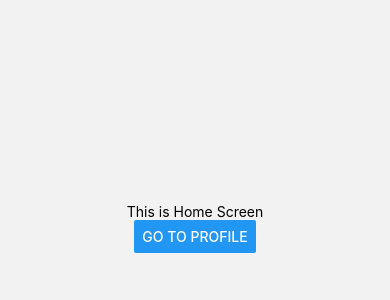
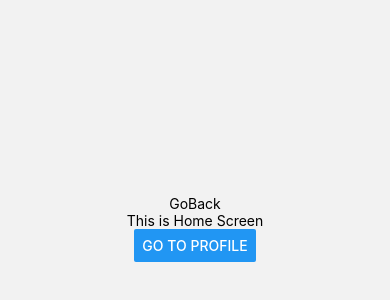
Before and after one commit to kwakyebrilliant/MainApp-mobile, a React Native app: screen / in a window 390 px wide. Shown: the part 194-494 px from the top of the page. Built offline with nearby package versions, Linux system fonts and the light colour scheme.

Commit message:
home updates

```diff
--- a/src/Screens/Home/Home.js
+++ b/src/Screens/Home/Home.js
@@ -1,5 +1,6 @@
 import React from 'react';
 import {View, Text, Button} from 'react-native';
+import HeaderComp from '../../Components/HeaderComp';
 import navigationStrings from '../../constants/navigationStrings';
 import styles from './styles';
 
@@ -9,6 +10,7 @@ const Home = ({navigation}) => {
   };
   return (
     <View style={styles.container}>
+      <HeaderComp />
       <Text>This is Home Screen</Text>
       <Button onPress={goToScreen} title="Go To Profile" />
     </View>
```
